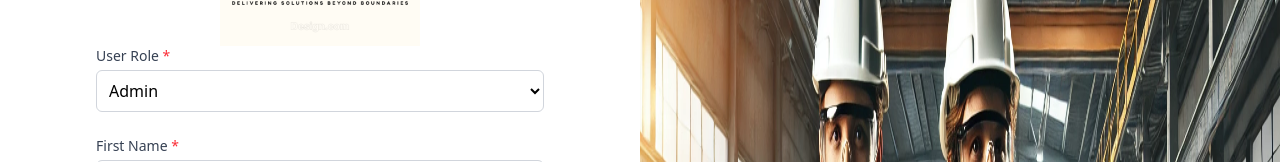
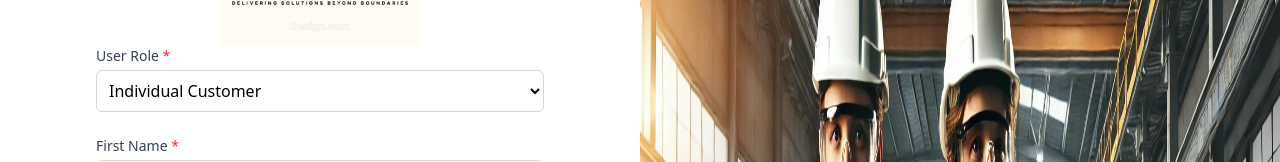
Before and after one commit to Dewanthika/dgcs_ui, a React (Vite) app: page /register in a window 1280 px wide. Shown: the part 146-308 px from the top of the page. Built offline with nearby package versions, Linux system fonts and the light colour scheme; no server answers.

Commit message:
feat: Comment out user type options in RegisterPage for future implementation

```diff
--- a/src/pages/PaymentSuccessPage.tsx
+++ b/src/pages/PaymentSuccessPage.tsx
@@ -29,7 +29,7 @@
       </div>
 
       {/* Payment Details */}
-      <div className="max-w-md mx-auto space-y-6">
+      {/* <div className="max-w-md mx-auto space-y-6">
         <div className="flex justify-between">
           <div className="text-gray-600">Ref Number</div>
           <div className="font-medium">{paymentDetails.refNumber}</div>
@@ -59,7 +59,7 @@
           <div className="text-gray-600">Shipping Fee</div>
           <div className="font-medium">LKR {paymentDetails.shippingFee.toFixed(2)}</div>
         </div>
-      </div>
+      </div> */}
 
       {/* Action Buttons */}
       <div className="mt-12 text-center">
--- a/src/pages/auth/RegisterPage.tsx
+++ b/src/pages/auth/RegisterPage.tsx
@@ -42,8 +42,8 @@
                   {...register("userType")}
                   className="w-full p-2 border border-gray-300 rounded-md"
                 >
-                  <option value="Admin">Admin</option>
-                  <option value="Staff">Staff</option>
+                  {/* <option value="Admin">Admin</option> */}
+                  {/* <option value="Staff">Staff</option> */}
                   <option value="Individual">Individual Customer</option>
                   <option value="Company">Company Customer</option>
                 </select>
```
